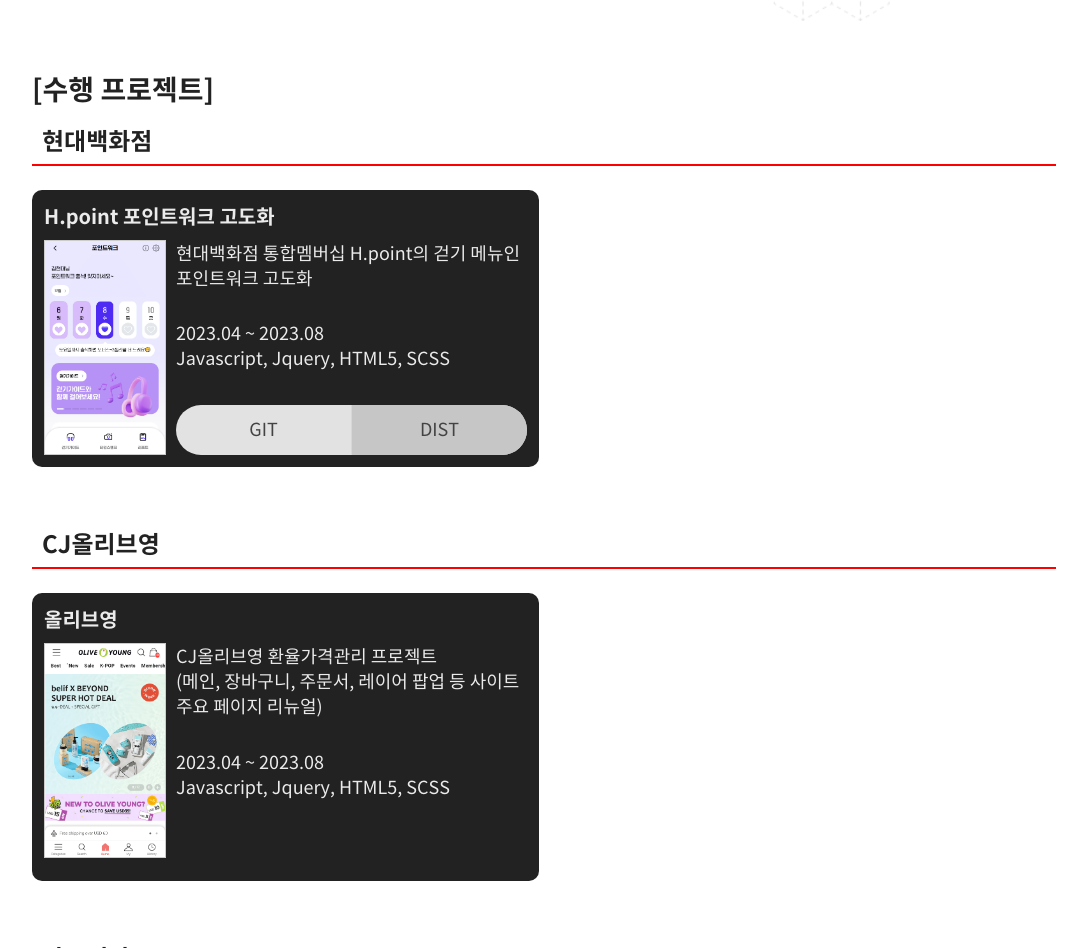
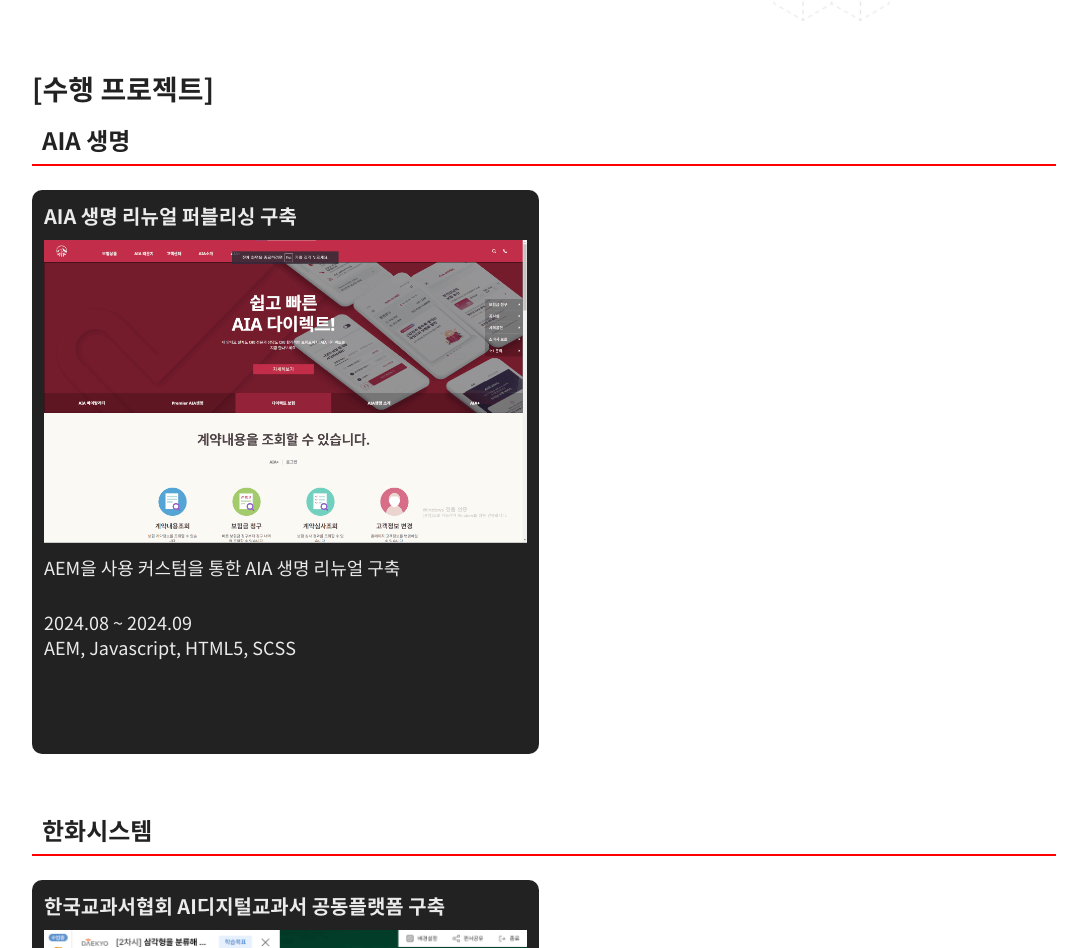
Before and after one commit to kei5693/my-portfolio, a React (Create React App) app: page / in a window 1280 px wide. Shown: the part 624-1572 px from the top of the page, without its empty margins (96-1183 px from the left). Built offline with nearby package versions, Linux system fonts and the light colour scheme.

Commit message:
내용추가

```diff
--- a/src/assets/css/app.css
+++ b/src/assets/css/app.css
@@ -245,7 +245,7 @@
   #wrapper {
     width: 1024px;
     margin: 0 auto;
-    padding: 8rem 0 0;
+    padding: 8rem 0;
     background-position: 100% 4rem;
   }
   #wrapper:after {
--- a/src/assets/data/career.json
+++ b/src/assets/data/career.json
@@ -42,7 +42,7 @@
   {
     "id":         "5",
     "name":       "애비로드",
-    "department": "퍼블리싱",
+    "department": "퍼블리셔",
     "position":   "과장",
     "period":     "2015.03 ~ 2016.05",
     "work":       "고객사의 웹 사이트 운영, 구축 업무를 담당했습니다.",
@@ -52,7 +52,7 @@
   {
     "id":         "6",
     "name":       "아이파트너즈",
-    "department": "퍼블리싱",
+    "department": "퍼블리셔",
     "position":   "과장",
     "period":     "2016.06 ~ 2021.01",
     "work":       "고객사의 웹 사이트 운영, 구축 업무를 담당했습니다. 신세계백화점 웹 접근성 마크 획득",
@@ -72,7 +72,7 @@
   {
     "id":         "8",
     "name":       "잡코리아",
-    "department": "UIT",
+    "department": "퍼블리셔",
     "position":   "프리랜서",
     "period":     "2022.09 ~ 2023.02",
     "work":       "잡코리아 서비스 구축, 리뉴얼(커리어패스, 인재검색, 지원자검색)",
@@ -82,7 +82,7 @@
   {
     "id":         "9",
     "name":       "CJ올리브영",
-    "department": "UIT",
+    "department": "퍼블리셔",
     "position":   "프리랜서",
     "period":     "2023.04 ~ 2023.08",
     "work":       "CJ올리브영 환율가격관리 프로젝트(메인, 장바구니, 주문서, 레이어 팝업 등 사이트 주요 페이지 리뉴얼)",
@@ -92,11 +92,31 @@
   {
     "id":         "10",
     "name":       "현대백화점",
-    "department": "UIT",
+    "department": "퍼블리셔",
     "position":   "프리랜서",
-    "period":     "2023.9 ~ 2024.01.24",
+    "period":     "2023.09 ~ 2024.01",
     "work":       "현대백화점 통합멤버십 H.point 포인트워크 고도화",
     "client":     "",
     "skill":      "Jquery, Javascript, HTML5, CSS3"
+  },
+  {
+    "id":         "11",
+    "name":       "한화시스템",
+    "department": "퍼블리셔",
+    "position":   "프리랜서",
+    "period":     "2024.02 ~ 2024.07",
+    "work":       "한국교과서협회 AI디지털교과서 공동플랫폼 구축",
+    "client":     "",
+    "skill":      "Vue,js, Javascript, HTML5, CSS3"
+  },
+  {
+    "id":         "12",
+    "name":       "AIA생명",
+    "department": "퍼블리셔",
+    "position":   "프리랜서",
+    "period":     "2024.08 ~ 2024.09",
+    "work":       "AIA 생명 리뉴얼 퍼블리싱 구축",
+    "client":     "",
+    "skill":      "AEM, Javascript, HTML5, CSS3"
   }
 ]
--- a/src/assets/data/project.json
+++ b/src/assets/data/project.json
@@ -1,4 +1,38 @@
 [
+  {
+    "client": "AIA 생명",
+    "className": "aia",
+    "project": [
+      {
+        "id":       "1",
+        "title":    "AIA 생명 리뉴얼 퍼블리싱 구축",
+        "git":      "",
+        "dist":     "",
+        "img":      "/image/aia.png",
+        "imgType":  "horizontal",
+        "period":   "2024.08 ~ 2024.09",
+        "comment":  "AEM을 사용 커스텀을 통한 AIA 생명 리뉴얼 구축",
+        "skill":    "AEM, Javascript, HTML5, SCSS"
+      }
+    ]
+  },
+  {
+    "client": "한화시스템",
+    "className": "hanwha",
+    "project": [
+      {
+        "id":       "1",
+        "title":    "한국교과서협회 AI디지털교과서 공동플랫폼 구축",
+        "git":      "",
+        "dist":     "",
+        "img":      "/image/hanwha.png",
+        "imgType":  "horizontal",
+        "period":   "2024.02 ~ 2024.07",
+        "comment":  "AI 디지털 교과서 구축에서 사용하는 UI/UX 퍼블리싱, 사용되는 이벤트 스크립트 작성",
+        "skill":    "Vue.js, Javascript, HTML5, SCSS"
+      }
+    ]
+  },
   {
     "client": "현대백화점",
     "className": "jobkorea",
```
Also changed, not shown: public/image/aia.png (added), public/image/hanwha.png (added).
